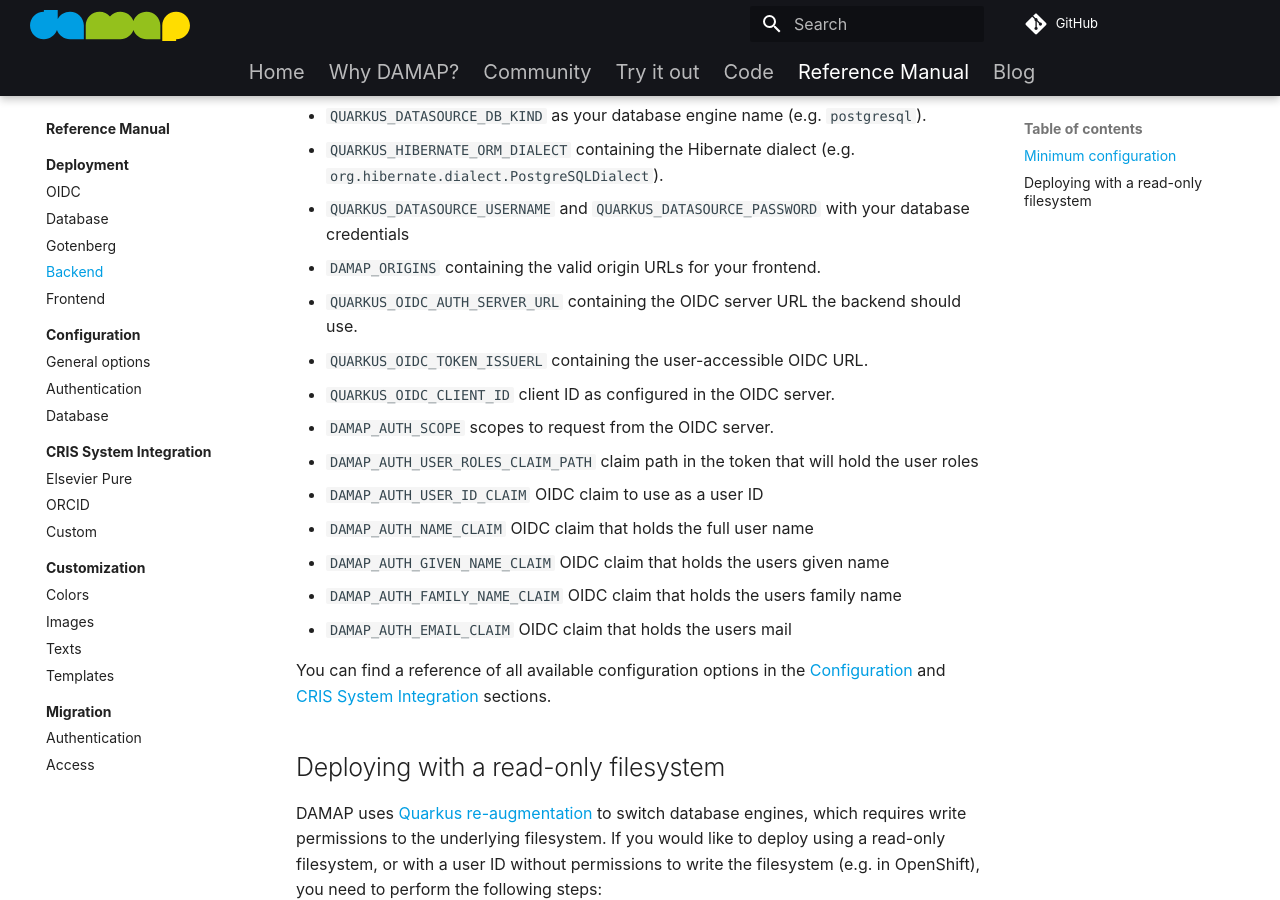
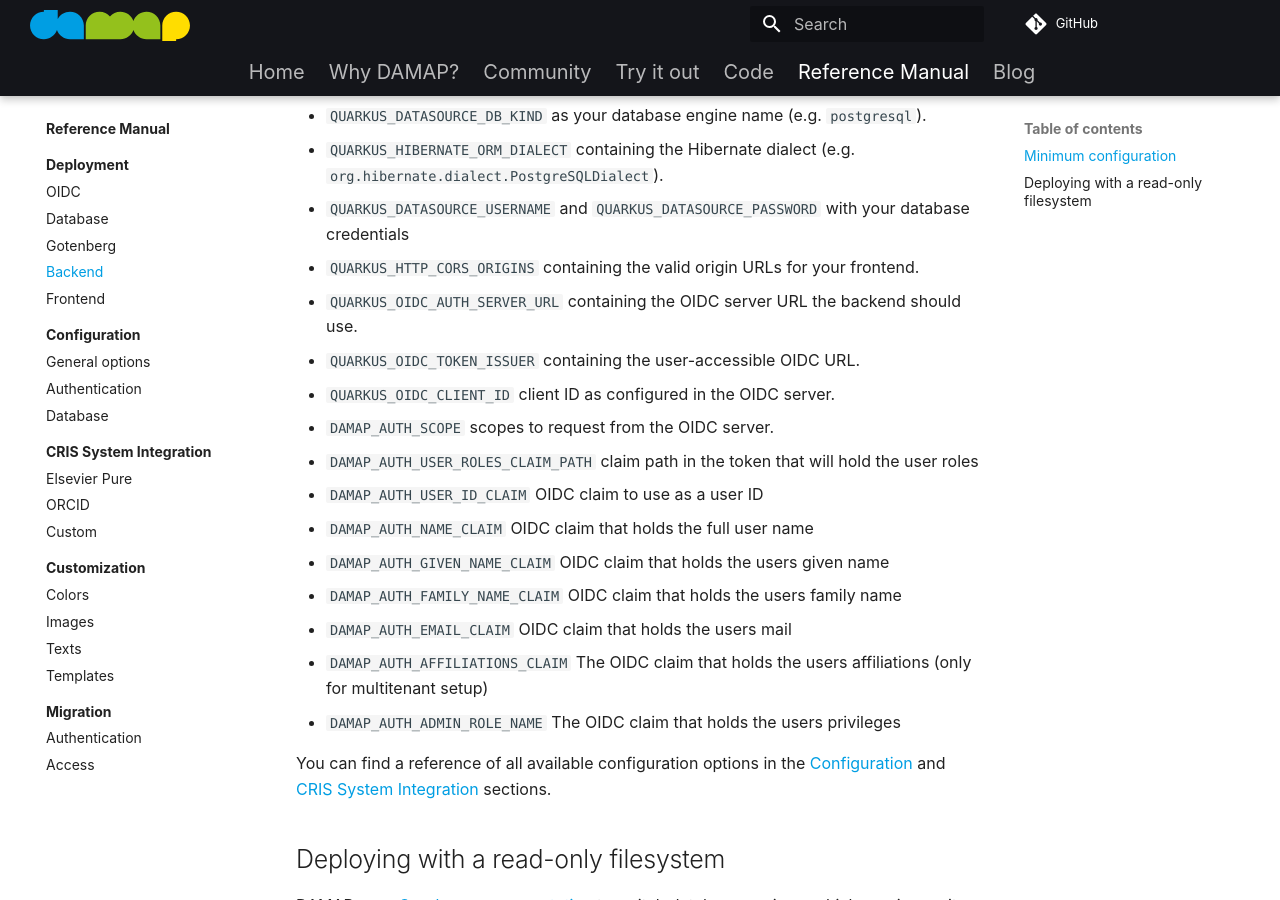
Before and after one commit to damap-org/damap-website, an MkDocs documentation site: the page built from docs/manual/deployment/backend.md, in a window 1280 px wide and 900 px high, scrolled down 596 px. Built offline with MkDocs 1.6.1 and Material for MkDocs 9.7.7, drawn with Linux system fonts in a browser that asks for light colours; plug-ins that fetch from the network failed and are left out.

Commit message:
Adress feedback

```diff
--- a/docs/manual/deployment/backend.md
+++ b/docs/manual/deployment/backend.md
@@ -17,9 +17,9 @@ At the very least, you will need to provide the following environment variables
 - `QUARKUS_DATASOURCE_DB_KIND` as your database engine name (e.g. `postgresql`).
 - `QUARKUS_HIBERNATE_ORM_DIALECT` containing the Hibernate dialect (e.g. `org.hibernate.dialect.PostgreSQLDialect`).
 - `QUARKUS_DATASOURCE_USERNAME` and `QUARKUS_DATASOURCE_PASSWORD` with your database credentials
-- `DAMAP_ORIGINS` containing the valid origin URLs for your frontend.
+- `QUARKUS_HTTP_CORS_ORIGINS` containing the valid origin URLs for your frontend.
 - `QUARKUS_OIDC_AUTH_SERVER_URL` containing the OIDC server URL the backend should use.
-- `QUARKUS_OIDC_TOKEN_ISSUERL` containing the user-accessible OIDC URL.
+- `QUARKUS_OIDC_TOKEN_ISSUER` containing the user-accessible OIDC URL.
 - `QUARKUS_OIDC_CLIENT_ID` client ID as configured in the OIDC server.
 - `DAMAP_AUTH_SCOPE` scopes to request from the OIDC server.
 - `DAMAP_AUTH_USER_ROLES_CLAIM_PATH` claim path in the token that will hold the user roles
@@ -28,7 +28,8 @@ At the very least, you will need to provide the following environment variables
 - `DAMAP_AUTH_GIVEN_NAME_CLAIM` OIDC claim that holds the users given name
 - `DAMAP_AUTH_FAMILY_NAME_CLAIM` OIDC claim that holds the users family name
 - `DAMAP_AUTH_EMAIL_CLAIM` OIDC claim that holds the users mail
-
+- `DAMAP_AUTH_AFFILIATIONS_CLAIM` The OIDC claim that holds the users affiliations (only for multitenant setup)
+- `DAMAP_AUTH_ADMIN_ROLE_NAME` The OIDC claim that holds the users privileges
 
 You can find a reference of all available configuration options in the [Configuration](../configuration/index.md) and [CRIS System Integration](../cris/index.md) sections.
 
```
